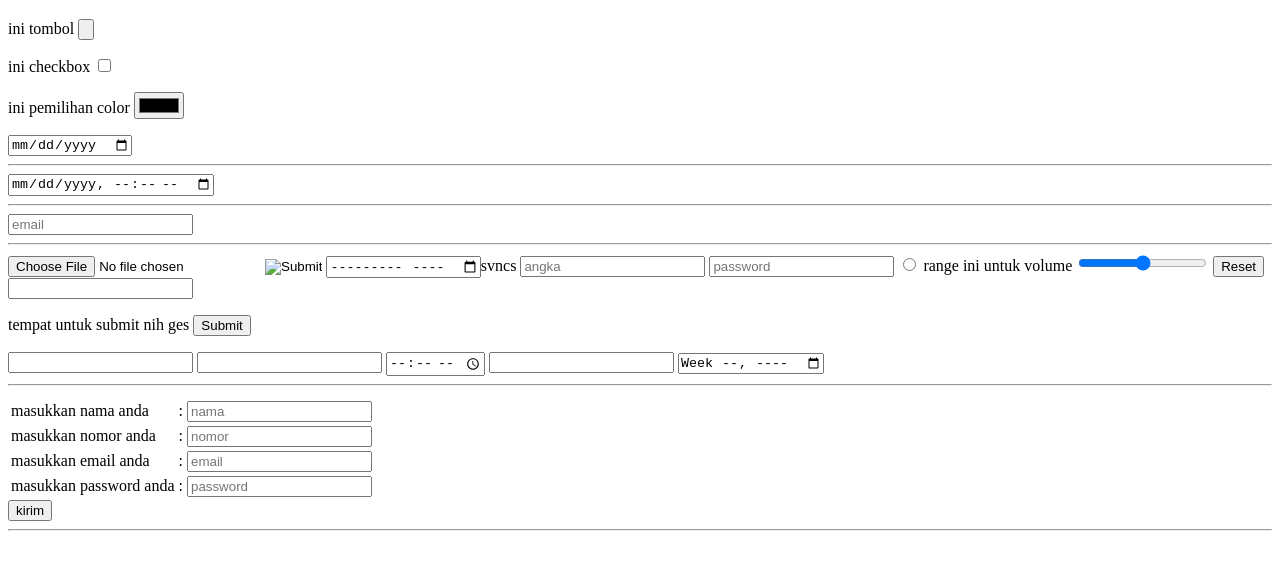
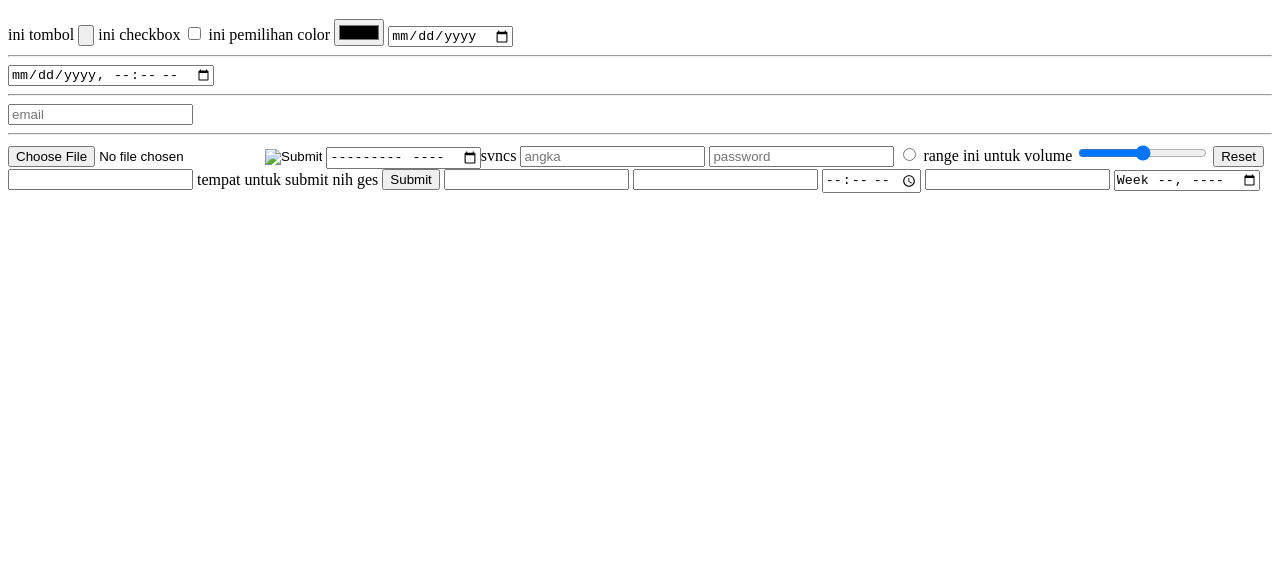
Before and after one commit to daviddenovannn/html, a plain HTML site: page form.html in a window 1280 px wide. Shown: the part 61-630 px from the top of the page. Drawn offline with Linux system fonts and the light colour scheme.

```diff
--- a/form.html
+++ b/form.html
@@ -9,28 +9,16 @@
 
 <body>
     <h1>FORM ISIAN NICH CEES</h1>
-    <form action="#" method="get">
+    <form action=""></form>
+    <label for="">ini tombol</label>
+    <input type="button" placeholder="tombol">
 
-        <p>
-            <label for="button">ini tombol</label>
-            <input type="button" placeholder="tombol" id="button">
-        </p>
 
-        <div>
-
-            <p>
-
-                <label for="ceklisan"> ini checkbox</label>
-                <input type="checkbox" placeholder="checkbox" id="ceklisan">
-            </p>
-
-        </div>
-
-        <p>
+    <label for=""> ini checkbox</label>
+    <input type="checkbox" placeholder="checkbox">
 
     <label for="warna">ini pemilihan color</label>
     <input type="color" id="warna">
-        </p>
     <input type="date" placeholder="tanggal">
     <hr>
     <input type="datetime-local">
@@ -51,73 +39,13 @@
     <input type="reset">
     <input type="search">
 
-        <p>
     <label for="">tempat untuk submit nih ges</label>
     <input type="submit">
-        </p>
     <input type="tel">
     <input type="text">
     <input type="time">
     <input type="url">
     <input type="week">
-        <hr>
-    </form>
-
-    <form action="/daftar" method="POST">
-        <table>
-
-            <th>
-                <tr>
-                    <td>
-                        <label for="">masukkan nama anda </label>
-                    </td>
-                    <td>
-                        <label for="name"> : </label>
-                        <input type="text" placeholder="nama" id="name" name="nama">
-                    </td>
-                </tr>
-                <tr>
-                    <td>
-                        <label for="">masukkan nomor anda</label>
-                    </td>
-                    <td>
-                        <label for="number">:</label>
-                        <input type="number" placeholder="nomor" id="number" name="number">
-                    </td>
-                </tr>
-                <tr>
-                    <td>
-                        <label for="">masukkan email anda</label>
-                    </td>
-                    <td>
-                        <label for="mail">:</label>
-                        <input type="email" placeholder="email" id="mail" name="email">
-                    </td>
-                </tr>
-                <tr>
-                    <td>
-                        <label for="">masukkan password anda</label>
-                    </td>
-                    <td>
-                        <label for="pw">:</label>
-                        <input type="password" placeholder="password" id="pw" name="password">
-                    </td>
-                </tr>
-            </th>
-        </table>
-        <!-- <p>ini yang masuk ke action</p>
-        <button>button test</button>
-
-        <p>ini yang masuk ke action juga dengan type submit</p>
-        <button type="submit">kirim</button>
-
-        <p>ini yang ga masuk ke action</p>
-        <input type="button" value="kirim aj"> -->
-
-        <!-- <p>ini button versi input tapi dengan tpye submit(pasti mengarah ke action)</p> -->
-        <input type="submit" value="kirim">
-        <hr>
-    </form>
 </body>
 
 </html>
```
Also changed, not shown: radiocheckboxselect.html (+5 -2 lines). Lines whose indentation alone changed are shown as unchanged.
